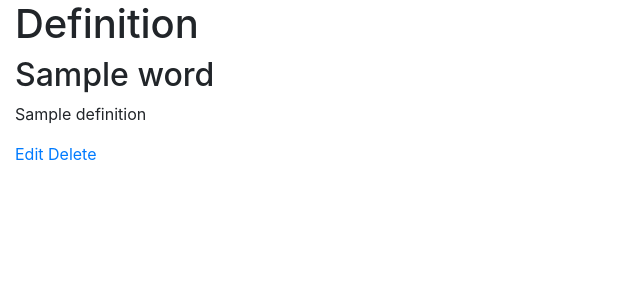
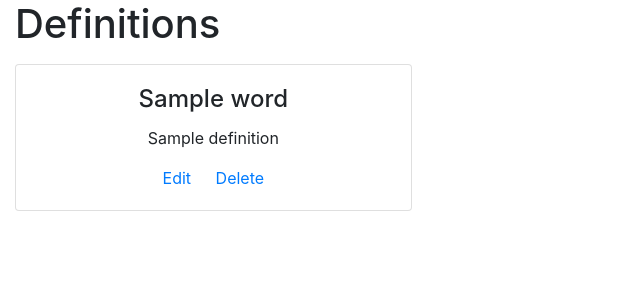
Before and after one commit to Code-Institute-Submissions/jargon-dictionary, a Flask app: page /get_definitions/1 in a window 1280 px wide. Shown: the part 56-356 px from the top of the page, without its empty margins (0-640 px from the left). Run offline with Flask 2, Linux system fonts and the light colour scheme; a database or web service that is not in the repository returns one stand-in record (values such as "Sample title"); some libraries are stand-ins or nearby versions.

Commit message:
Added card loop to definitions

```diff
--- a/templates/definitions.html
+++ b/templates/definitions.html
@@ -3,19 +3,26 @@
 {% block content %}
 
 <div class="container-fluid">
-<h1>Definition</h1>
+    <h1>Definitions</h1>
+</div>
 
+<div class="container-fluid">
+    <div class="row">
+        {% for definition in definitions %}
 
-{% for definition in definitions %}
-<h2>{{definition.word}}</h2>
-<p>{{definition.definition}}</p>
-<a href="{{url_for('edit_definition', definition_id=definition._id)}}">Edit</a>
-<a href="{{url_for('delete_definition', definition_id=definition._id)}}">Delete</a>
+        <div class="col-md-4 pt-2">
+        <div class="card">
+            <div class="card-body text-center">
+                <h4 class="card-title ">{{definition.word}}</h4>
+                <p class="card-text">{{definition.definition}}</p>
+                <a href="{{url_for('edit_definition', definition_id=definition._id)}}" class="card-link">Edit</a>
+                <a href="{{url_for('delete_definition', definition_id=definition._id)}}" class="card-link">Delete</a>
+            </div>
+        </div>
+        </div>
 
+        {% endfor %}
+    </div>
+</div>
 
-
-{% endfor %}
-
-
-</div>
 {% endblock %}
--- a/templates/index.html
+++ b/templates/index.html
@@ -5,7 +5,6 @@
 <div class="container-fluid">
     <h1 class="text-center pt-3">Definition Decks</h1>
 </div>
-
 
 <div class="container-fluid">
     <div class="row">
@@ -22,9 +21,10 @@
                 </div>
             </div>
         </div>
+
+
         {% endfor %}
     </div>
 </div>
 
-
 {% endblock %}
```
Also changed, not shown: README.md (added).
